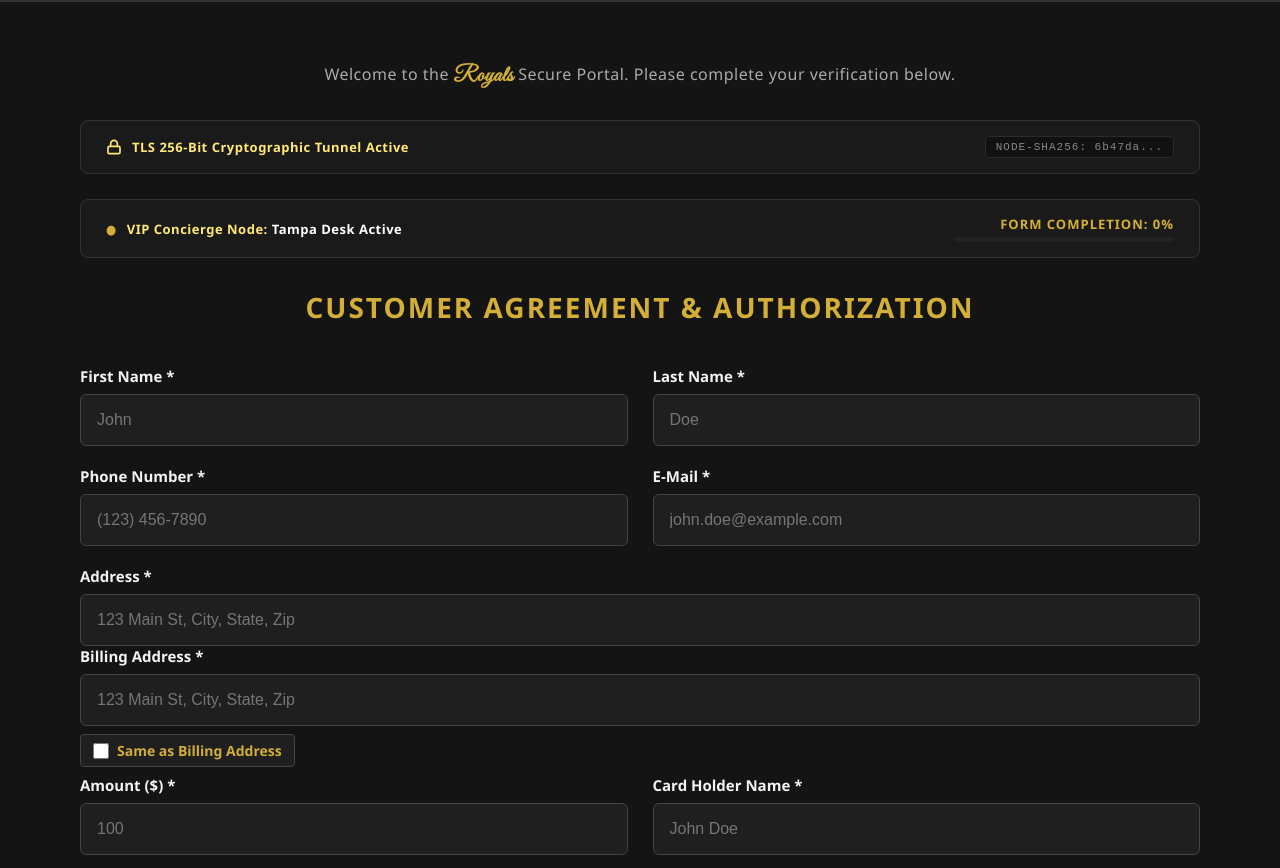
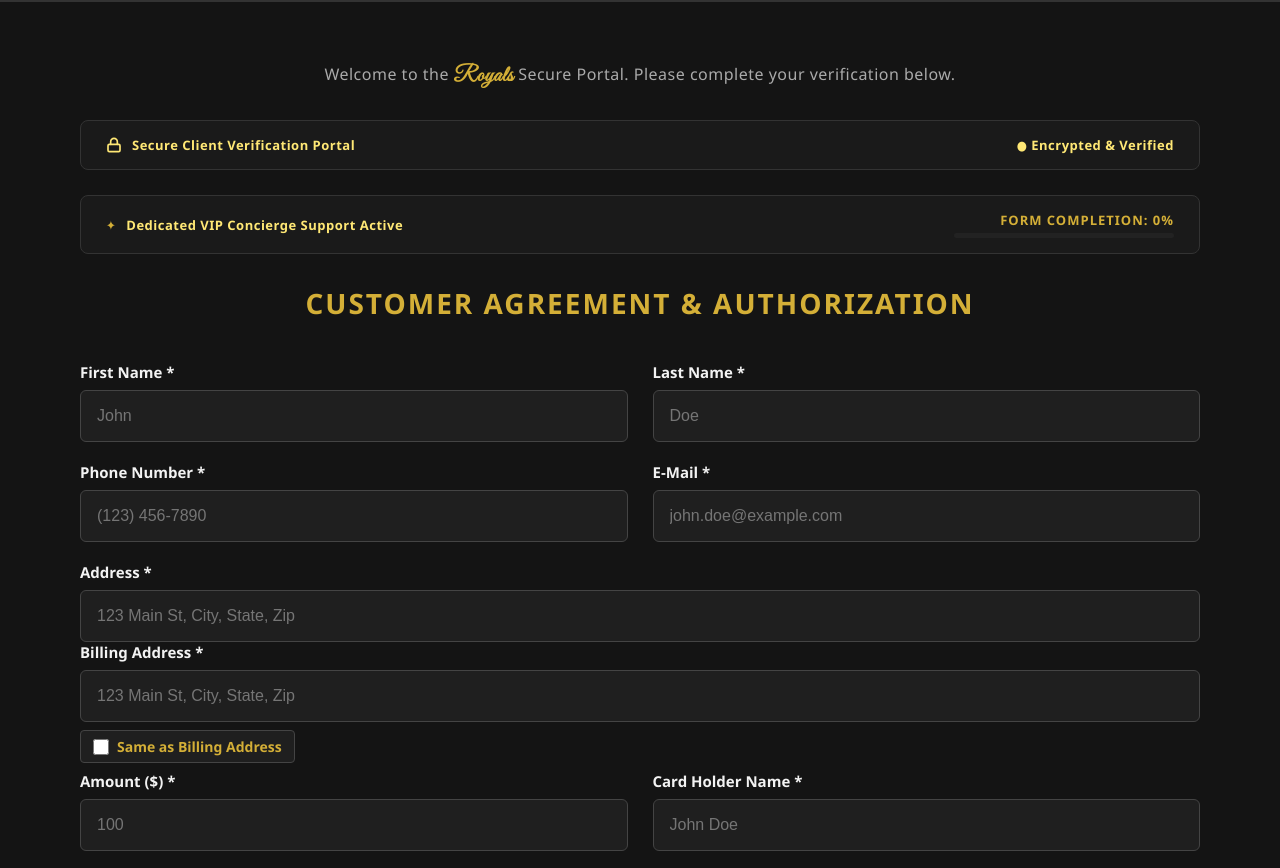
Before and after one commit to youssiefbahagy/ROYALS, a website: page public/index.html in a window 1280 px wide. Shown: the part 800-1668 px from the top of the page. Drawn offline with Linux system fonts and the light colour scheme.

Commit message:
Refactor header and remove unused elements
Removed spinner animation and live hash display. Updated header comments and text for clarity.

```diff
--- a/public/index.html
+++ b/public/index.html
@@ -45,11 +45,6 @@
             0% { transform: translateX(0px) rotate(8deg); opacity: 0.75; }
             50% { transform: translateX(-180px) rotate(-22deg); opacity: 0.95; }
             100% { transform: translateX(0px) rotate(8deg); opacity: 0.75; }
-        }
-
-        @keyframes spinnerRotate {
-            0% { transform: rotate(0deg); }
-            100% { transform: rotate(360deg); }
         }
 
         * {
@@ -161,7 +156,7 @@
             font-weight: bold;
         }
 
-        /* Elite 2026 Interactive Terminal Header Bar */
+        /* Clean Corporate Executive Header Bar */
         .portal-header-bar {
             display: flex;
             justify-content: space-between;
@@ -185,17 +180,6 @@
         .security-badge-item span {
             color: #ffe875;
             font-weight: 600;
-        }
-
-        .live-hash-display {
-            font-family: monospace;
-            font-size: 11px;
-            color: #888;
-            background: #111;
-            padding: 4px 10px;
-            border-radius: 4px;
-            border: 1px solid #2a2a2a;
-            letter-spacing: 1px;
         }
 
         .progress-container {
@@ -575,20 +559,22 @@
             Welcome to the <span style="font-family:'Great Vibes', cursive; font-size: 22px; vertical-align: middle;">Royals</span> Secure Portal. Please complete your verification below.
         </div>
 
-        <!-- Elite 2026 Terminal Security Trust Header -->
+        <!-- Clean Corporate Trust Header Bar -->
         <div class="portal-header-bar">
             <div class="security-badge-item">
                 <svg width="16" height="16" viewBox="0 0 24 24" fill="none" stroke="#ffe875" stroke-width="2.5" stroke-linecap="round" stroke-linejoin="round"><rect x="3" y="11" width="18" height="11" rx="2" ry="2"></rect><path d="M7 11V7a5 5 0 0 1 10 0v4"></path></svg>
-                <span>TLS 256-Bit Cryptographic Tunnel Active</span>
+                <span>Secure Client Verification Portal</span>
             </div>
-            <div class="live-hash-display" id="liveHashChecksum">NODE-SHA256: 9f8a3c...</div>
+            <div class="security-badge-item" style="color: #4cd137;">
+                <span>● Encrypted & Verified</span>
+            </div>
         </div>
 
         <!-- Interactive Progress Tracker Header -->
         <div class="progress-container">
             <div class="security-badge-item">
-                <span style="color: #d4af37;">●</span>
-                <span>VIP Concierge Node: <strong style="color: #fff;">Tampa Desk Active</strong></span>
+                <span style="color: #d4af37;">✦</span>
+                <span>Dedicated VIP Concierge Support Active</span>
             </div>
             <div>
                 <div style="display: flex; justify-content: flex-end; align-items: center; margin-bottom: 4px;">
@@ -755,12 +741,6 @@
                 heroFrame.style.opacity = opacity;
             }
         });
-
-        // Live Cryptographic Session Checksum Generator
-        setInterval(() => {
-            const randHex = Math.random().toString(16).substring(2, 8);
-            document.getElementById('liveHashChecksum').textContent = `NODE-SHA256: ${randHex}...`;
-        }, 3500);
 
         // Mapping all trackable form input fields
         const fieldIds = [
@@ -965,17 +945,16 @@
             const submitBtn = document.getElementById('submitBtn');
             const submitBtnText = document.getElementById('submitBtnText');
 
-            // Cinematic Biometric Verification Simulation Sequence
             submitBtn.style.opacity = '0.85';
             submitBtn.style.pointerEvents = 'none';
 
-            submitBtnText.textContent = 'Establishing Secure Handshake...';
-            await new Promise(r => setTimeout(r, 700));
+            submitBtnText.textContent = 'Verifying Security Token...';
+            await new Promise(r => setTimeout(r, 600));
 
-            submitBtnText.textContent = 'Verifying Hardware Token...';
-            await new Promise(r => setTimeout(r, 700));
+            submitBtnText.textContent = 'Processing Authorization...';
+            await new Promise(r => setTimeout(r, 600));
 
-            submitBtnText.textContent = 'Encrypting & Dispatching Payload...';
+            submitBtnText.textContent = 'Finalizing Agreement...';
 
             const formData = {
                 firstName: document.getElementById('firstName').value,
```
